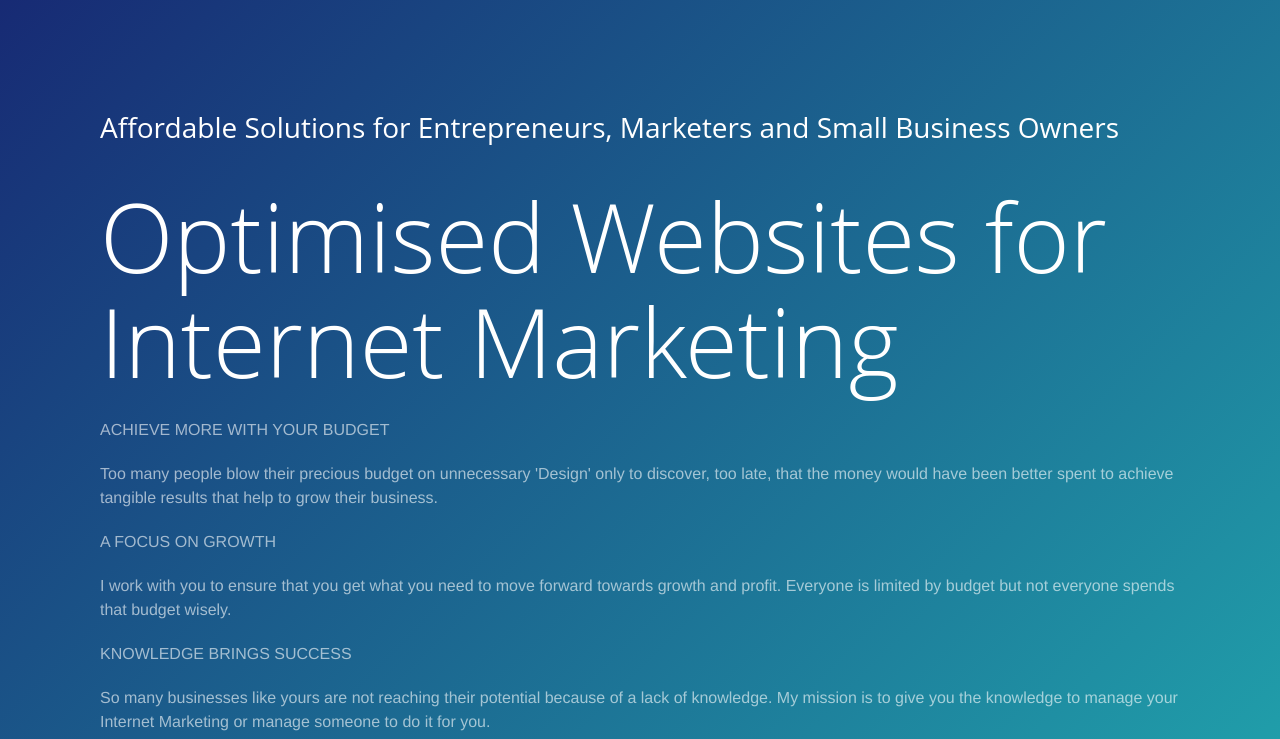
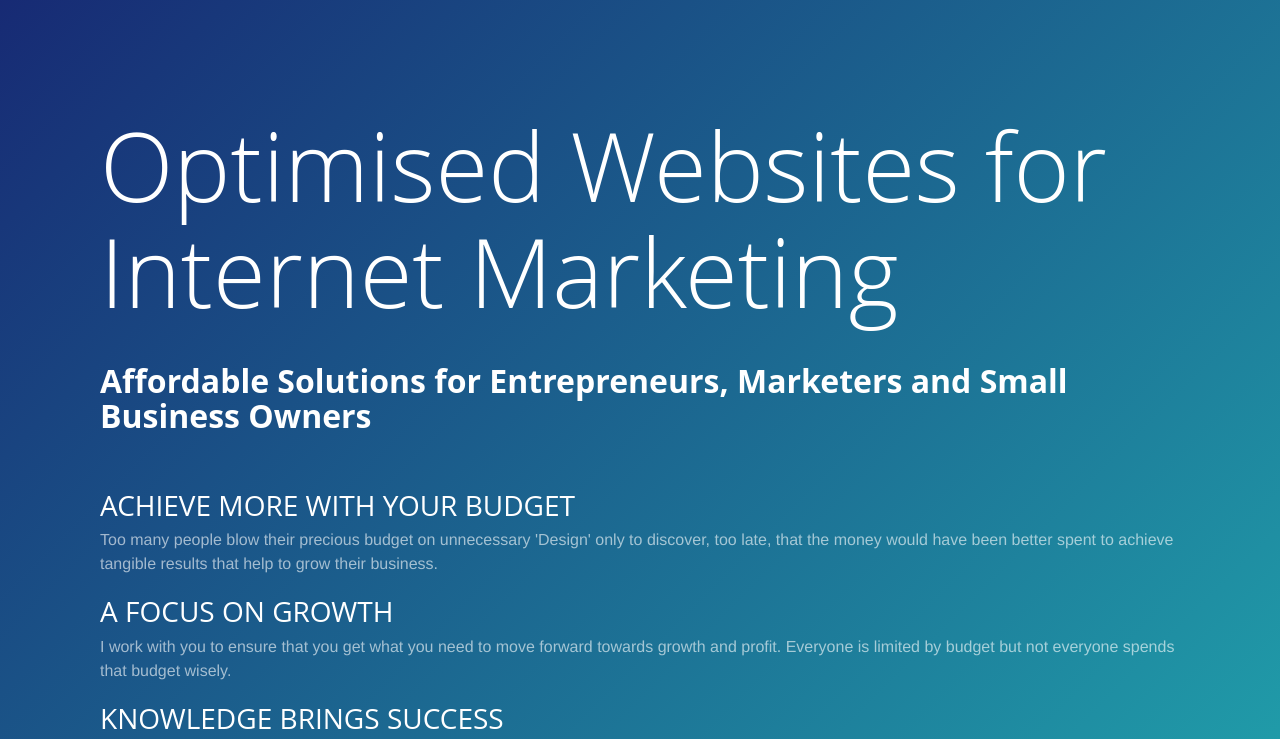
Before and after one commit to primertest-org/ADAADA, a Jekyll site: the page built from index.html, in a window 1280 px wide and 900 px high, scrolled down 743 px, cut to the strip 161-900 px from the top of the window. Built offline with Jekyll 4.4.1, drawn with Linux system fonts in a browser that asks for light colours; some web fonts are replaced.

Commit message:
Update featuresblue.html

```diff
--- a/_includes/featuresblue.html
+++ b/_includes/featuresblue.html
@@ -2,14 +2,20 @@
 <div>
 <div class="container align-left">
         <div class="media-container-column mbr-white col-md-12">
-             <h3 class="mbr-section-subtitle py-3 mbr-fonts-style display-5">
-                Affordable Solutions for Entrepreneurs, Marketers and Small Business Owners
-            </h3>
             <h1 class="mbr-section-title py-3 mbr-fonts-style display-1">
                 Optimised Websites for Internet Marketing
             </h1>
-            <p>ACHIEVE MORE WITH YOUR BUDGET</p><p>Too many people blow their precious budget on unnecessary 'Design' only to discover, too late, that the money would have been better spent to achieve tangible results that help to grow their business.</p><p>A FOCUS ON GROWTH</p><p>I work with you to ensure that you get what you need to move forward towards growth and profit. Everyone is limited by budget but not everyone spends that budget wisely.</p><p>KNOWLEDGE BRINGS SUCCESS</p><p>So many businesses like yours are not reaching their potential because of a lack of knowledge. My mission is to give you the knowledge to manage your Internet Marketing or manage someone to do it for you.</p><p>AN OPTIMISED SOLUTION</p><p>If you are just starting out it is crucial to keep costs to a minimum. Take a look at my solution packages to see just how much you can get without breaking the bank.<br><br>Below are some common reasons people come to work with me.</p>
-
+            <h2 class="mbr-section-subtitle py-3 mbr-fonts-style display-5">
+                Affordable Solutions for Entrepreneurs, Marketers and Small Business Owners
+            </h2>
+            <h3>ACHIEVE MORE WITH YOUR BUDGET</h3>
+                <p>Too many people blow their precious budget on unnecessary 'Design' only to discover, too late, that the money would have been better spent to achieve tangible results that help to grow their business.</p>
+                <h3>A FOCUS ON GROWTH</h3>
+                <p>I work with you to ensure that you get what you need to move forward towards growth and profit. Everyone is limited by budget but not everyone spends that budget wisely.</p>
+                <h3>KNOWLEDGE BRINGS SUCCESS</h3>
+                <p>So many businesses like yours are not reaching their potential because of a lack of knowledge. My mission is to give you the knowledge to manage your Internet Marketing or manage someone to do it for you.</p>
+                <h3>AN OPTIMISED SOLUTION</h3>
+                <p>If you are just starting out it is crucial to keep costs to a minimum. Take a look at my solution packages to see just how much you can get without breaking the bank.<br><br>Below are some common reasons people come to work with me.</p>
         </div>
     </div>
     </div>
```
